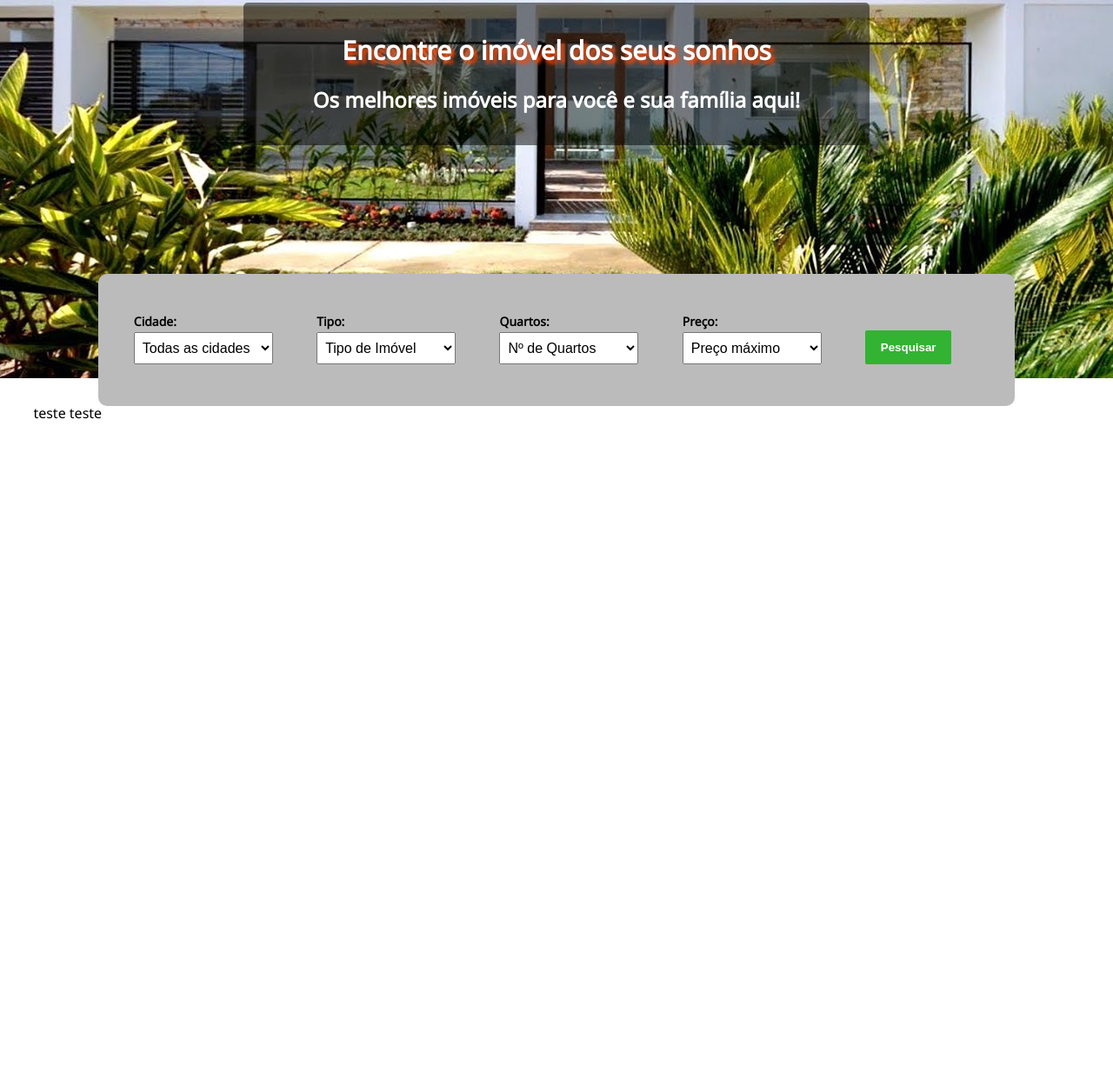
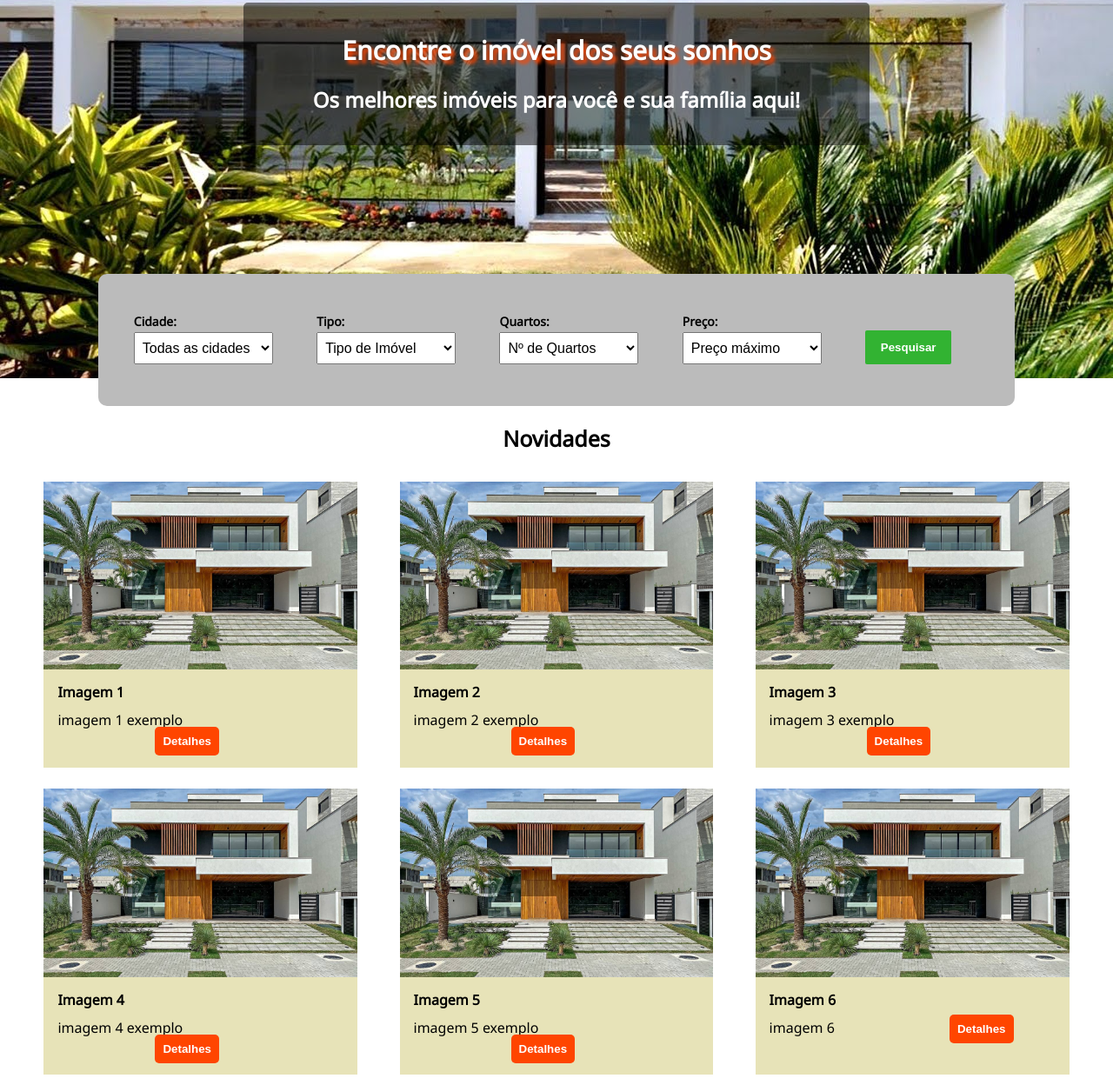
Before and after one commit to RafaelAguiarRodrigues/Layout-WB, a plain HTML site: page index.html in a window 1280 px wide. Shown: the part 389-1637 px from the top of the page at 87% size. Before the commit the page ends 875 px from the top, so only its background shows below. Drawn offline with Linux system fonts and the light colour scheme.

Commit message:
adicionando a seção novidades + alterações

```diff
--- /dev/null
+++ b/ASSETS/CSS/Novidades/novidades-butao.css
@@ -0,0 +1,15 @@
+.novidades__botao {
+    background-color: var(--bg-butao);
+    border: none;
+    border-radius: 5px;
+    color: var(--branco);
+    display: inline;
+    font-weight: bold;
+    margin-left: 8rem;
+    margin-bottom: 1em;
+    padding: 9px;
+}
+
+.novidades__botao:hover {
+    cursor: pointer;
+}
--- /dev/null
+++ b/ASSETS/CSS/Novidades/novidades-descricao.css
@@ -0,0 +1,4 @@
+.novidades__descricao {
+    margin: 1rem 0 0 1rem;
+    display: inline-block;
+}
--- /dev/null
+++ b/ASSETS/CSS/Novidades/novidades-imagem.css
@@ -0,0 +1,3 @@
+.novidades__imagem {
+    width: 100%;
+}
--- /dev/null
+++ b/ASSETS/CSS/Novidades/novidades-itens.css
@@ -0,0 +1,7 @@
+.novidades__itens {
+    background: var(--bg-card);
+    justify-content: center;
+    max-width: 30%;
+    max-height: auto;
+    margin: 1%;
+}
--- /dev/null
+++ b/ASSETS/CSS/Novidades/novidades-subtitulo.css
@@ -0,0 +1,5 @@
+.novidades__subtitulo {
+    font-weight: bold;
+    margin-top: 1rem;
+    margin-left: 1rem;
+}
--- /dev/null
+++ b/ASSETS/CSS/Novidades/novidades-titulo.css
@@ -0,0 +1,6 @@
+.novidades__titulo {
+    text-align: center;
+    font-weight: 700;
+    font-size: 25px;
+    margin: 1em;
+}
--- a/ASSETS/CSS/container.css
+++ b/ASSETS/CSS/container.css
@@ -14,3 +14,9 @@
     margin: 0 auto;
     align-items: baseline;
 }
+
+.novidades__container {
+    display: flex;
+    flex-flow: row wrap;
+    justify-content: space-between;
+}
--- a/ASSETS/CSS/normalize.css
+++ b/ASSETS/CSS/normalize.css
@@ -5,6 +5,8 @@
     --preto: #000000;
 
     --bg-form: #BBBBBB;
+    --bg-card: #e7e3b8;
+    --bg-butao: orangered;
 }
 
 body {
--- a/ASSETS/CSS/principal.css
+++ /dev/null
@@ -1,3 +0,0 @@
-.principal {
-    background: linear-gradient(to top right, rgb(255, 255, 255) 70%,  rgba(0, 250, 0, 0.384) 15%);
-}
--- a/index.html
+++ b/index.html
@@ -16,7 +16,6 @@
     <link href="./ASSETS/CSS/Cabecalho/cabecalho-titulo.css" rel="stylesheet">
     <link href="./ASSETS/CSS/Cabecalho/cabecalho-item.css" rel="stylesheet">
     <link href="./ASSETS/CSS/Cabecalho/cabecalho-nav.css" rel="stylesheet">
-    <link href="./ASSETS/CSS/principal.css" rel="stylesheet">
     <link href="./ASSETS/CSS/Apresentacao/secao-apresentacao.css" rel="stylesheet">
     <link href="./ASSETS/CSS/Apresentacao/secao-apresentacao-titulo.css" rel="stylesheet">
     <link href="./ASSETS/CSS/Apresentacao/secao-apresentacao-borda.css" rel="stylesheet">
@@ -24,6 +23,12 @@
     <link href="./ASSETS/CSS/Formulario/form.css" rel="stylesheet">
     <link href="./ASSETS/CSS/Formulario/form-campo.css" rel="stylesheet">
     <link href="./ASSETS/CSS/Formulario/form-itens.css" rel="stylesheet">
+    <link href="./ASSETS/CSS/Novidades/novidades-titulo.css" rel="stylesheet">
+    <link href="./ASSETS/CSS/Novidades/novidades-itens.css" rel="stylesheet">
+    <link href="./ASSETS/CSS/Novidades/novidades-imagem.css" rel="stylesheet">
+    <link href="./ASSETS/CSS/Novidades/novidades-butao.css" rel="stylesheet">
+    <link href="./ASSETS/CSS/Novidades/novidades-subtitulo.css" rel="stylesheet">
+    <link href="./ASSETS/CSS/Novidades/novidades-descricao.css" rel="stylesheet">
 </head>
 
 <body>
@@ -97,9 +102,47 @@
                 </form>
             </div>
         </section>
-        <section>
+        <section class="novidades">
             <div class="container">
-                <p>teste teste</p>
+                <h2 class="novidades__titulo">Novidades</h2>
+                <div class="novidades__container">
+                    <figure class="novidades__itens">
+                        <img src="./ASSETS/IMG/CasaCard1.jpg" alt="Casa moderna" class="novidades__imagem">
+                        <h3 class="novidades__subtitulo">Imagem 1</h3>
+                        <p class="novidades__descricao">imagem 1 exemplo</p>
+                        <button class="novidades__botao">Detalhes</button>
+                    </figure>
+                    <figure class="novidades__itens">
+                        <img src="./ASSETS/IMG/CasaCard1.jpg" alt="" class="novidades__imagem">
+                        <h3 class="novidades__subtitulo" Imagem 2>Imagem 2</h3>
+                        <p class="novidades__descricao">imagem 2 exemplo</p>
+                        <button class="novidades__botao">Detalhes</button>
+                    </figure>
+                    <figure class="novidades__itens">
+                        <img src="./ASSETS/IMG/CasaCard1.jpg" alt="" class="novidades__imagem">
+                        <h3 class="novidades__subtitulo">Imagem 3</h3>
+                        <p class="novidades__descricao">imagem 3 exemplo</p>
+                        <button class="novidades__botao">Detalhes</button>
+                    </figure>
+                    <figure class="novidades__itens">
+                        <img src="./ASSETS/IMG/CasaCard1.jpg" alt="" class="novidades__imagem">
+                        <h3 class="novidades__subtitulo">Imagem 4</h3>
+                        <p class="novidades__descricao">imagem 4 exemplo</p>
+                        <button class="novidades__botao">Detalhes</button>
+                    </figure>
+                    <figure class="novidades__itens">
+                        <img src="./ASSETS/IMG/CasaCard1.jpg" alt="" class="novidades__imagem">
+                        <h3 class="novidades__subtitulo">Imagem 5</h3>
+                        <p class="novidades__descricao">imagem 5 exemplo</p>
+                        <button class="novidades__botao">Detalhes</button>
+                    </figure>
+                    <figure class="novidades__itens">
+                        <img src="./ASSETS/IMG/CasaCard1.jpg" alt="" class="novidades__imagem">
+                        <h3 class="novidades__subtitulo">Imagem 6</h3>
+                        <p class="novidades__descricao">imagem 6</p>
+                        <button class="novidades__botao">Detalhes</button>
+                    </figure>
+                </div>
             </div>
         </section>
     </main>
```
Also changed, not shown: ASSETS/IMG/CasaCard1.jpg (added).
